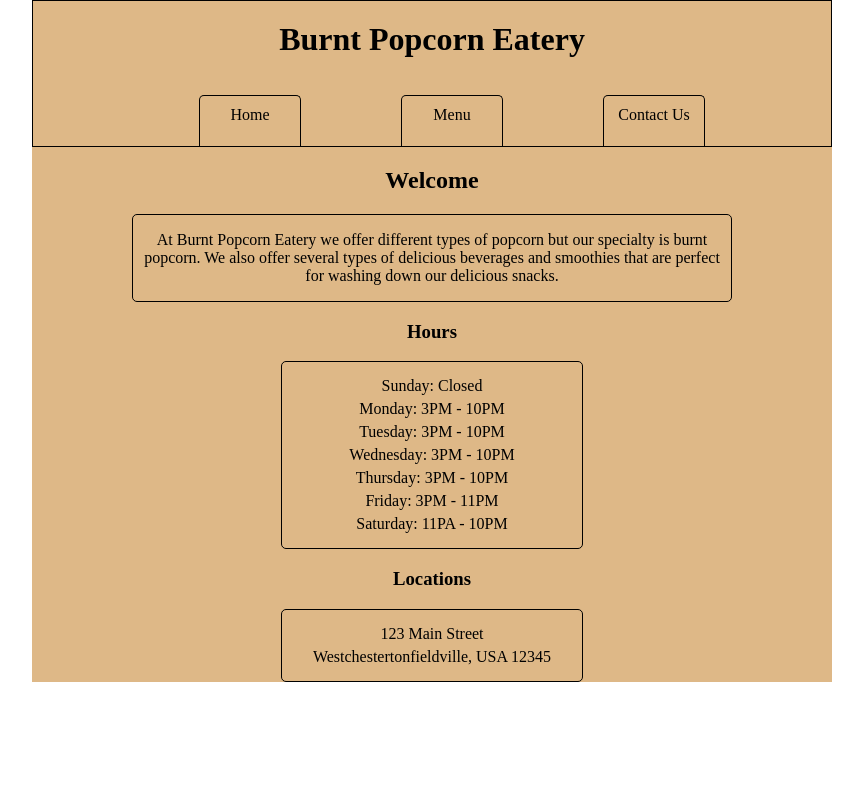
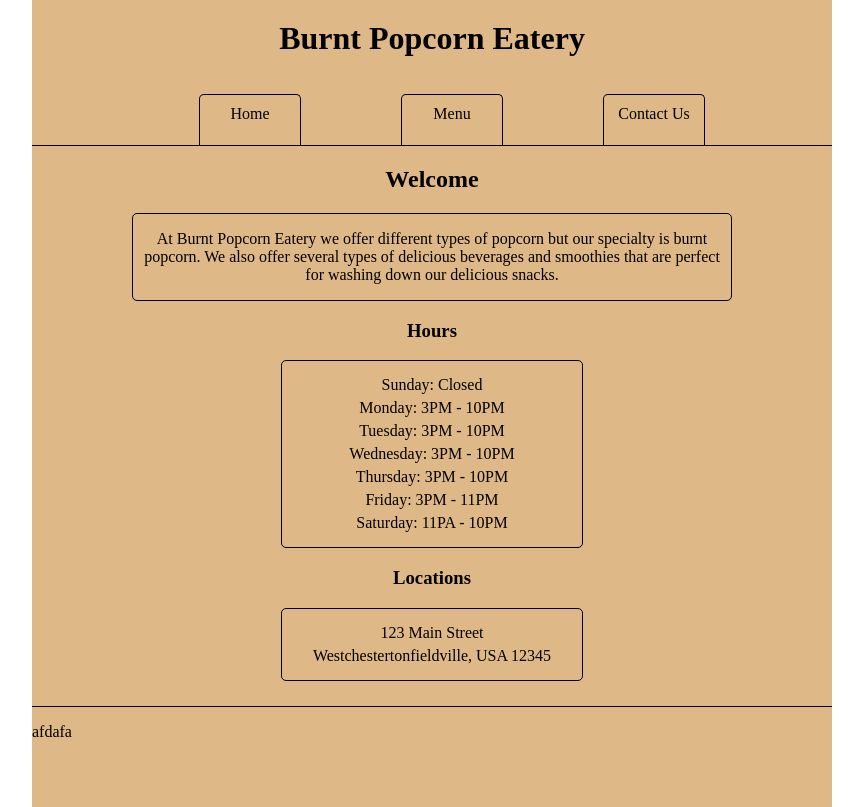
Before and after one commit to chapmancbVCU/restaurant-page, a website built with webpack: page dist/index.html in a window 1280 px wide. Shown: the whole page, without its empty margins (208-1071 px from the left). Built offline with Linux system fonts and the light colour scheme.

Commit message:
Added class to style footer.

```diff
--- a/src/styles.css
+++ b/src/styles.css
@@ -25,7 +25,7 @@
 
 .header {
   height: 145px;
-  border: solid black 1px;
+  border-bottom: solid black 1px;
 
   display: flex;
   flex-direction: column;
@@ -58,6 +58,10 @@
 
   text-align: center;
   padding-top: 10px;
+}
+
+.main-content {
+  margin-bottom: 25px;
 }
 
 h2, h3 {
@@ -97,6 +101,11 @@
   margin-bottom: 15px;
 }
 
+
+.page-footer {
+  height: 100px;
+  border-top: solid black 1px;
+}
 @media only screen and (min-width: 700px) {
   .tabs {
     column-gap: 100px;
```
Also changed, not shown: dist/main.js.
